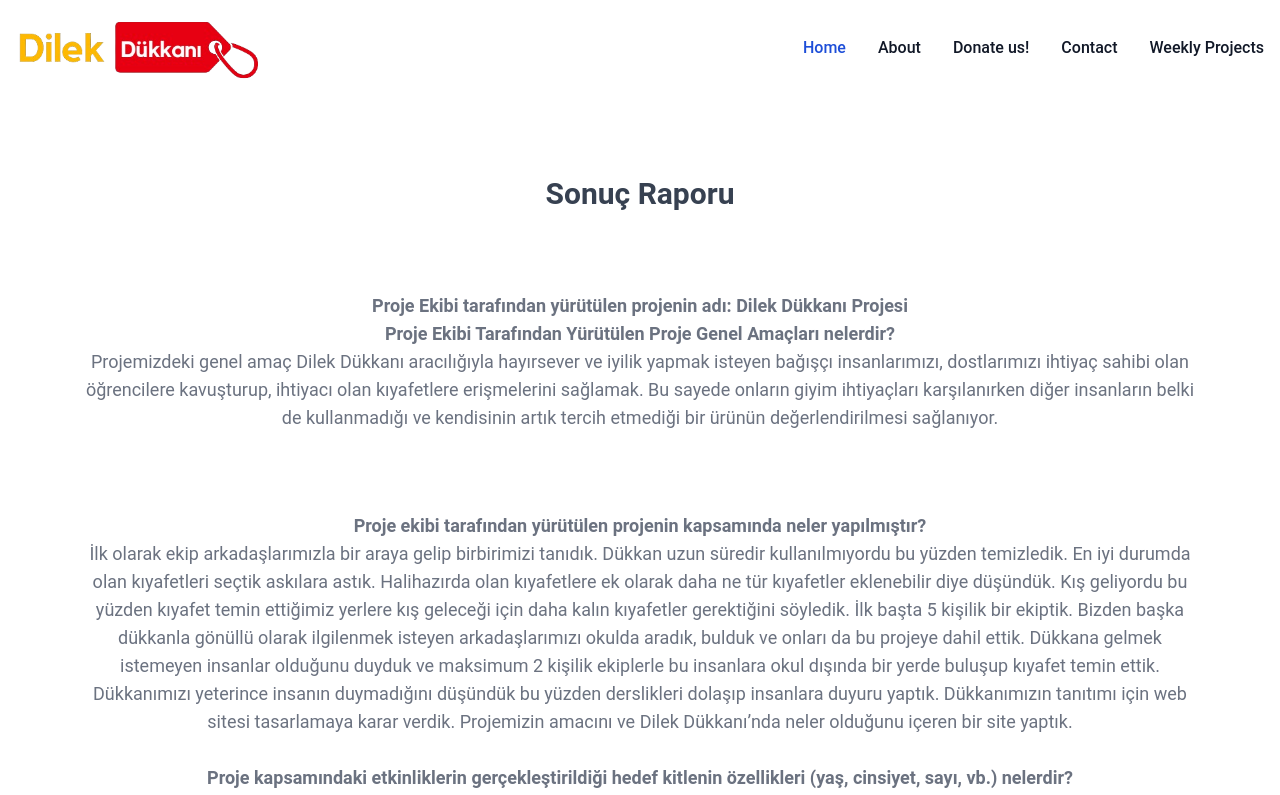
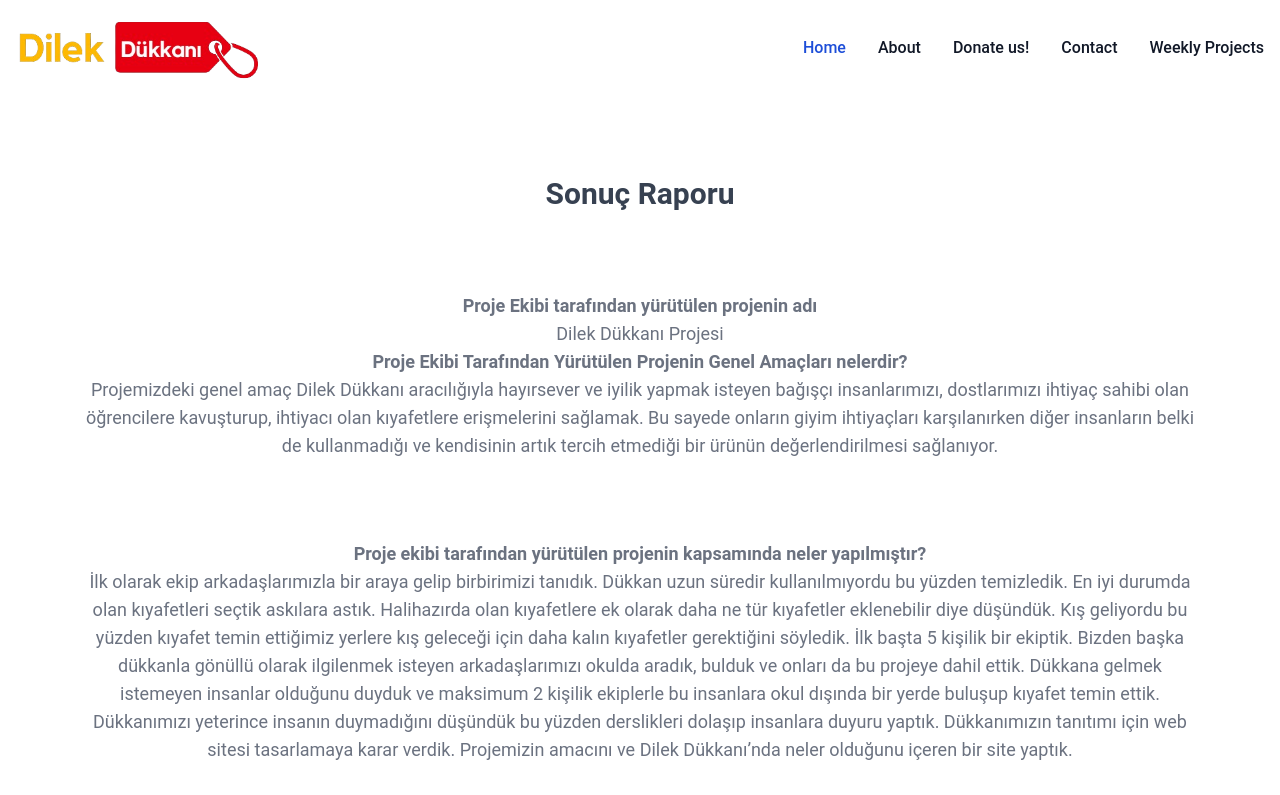
Before and after one commit to fatihdonmezdev/dilek-dukkani, a Next.js app: page /weeks/sonuc in a window 1280 px wide. Shown: the top 795 px of the page. Built offline with nearby package versions, Linux system fonts and the light colour scheme.

Commit message:
Finished

```diff
--- a/src/pages/weeks/sonuc/index.js
+++ b/src/pages/weeks/sonuc/index.js
@@ -7,11 +7,13 @@ const Sonuc = () => {
       <div className="flex justify-center gap-20 items-center flex-col text-center mt-20">
         <div className="text-3xl text-gray-700 font-bold">Sonuç Raporu</div>
         <div className="mx-20 text-lg text-gray-500">
+          <b>Proje Ekibi tarafından yürütülen projenin adı</b>
+          <br></br>
+          Dilek Dükkanı Projesi
+          <br></br>
           <b>
-            Proje Ekibi tarafından yürütülen projenin adı: Dilek Dükkanı Projesi
+            Proje Ekibi Tarafından Yürütülen Projenin Genel Amaçları nelerdir?
           </b>
-          <br></br>
-          <b>Proje Ekibi Tarafından Yürütülen Proje Genel Amaçları nelerdir?</b>
           <br></br>
           Projemizdeki genel amaç Dilek Dükkanı aracılığıyla hayırsever ve
           iyilik yapmak isteyen bağışçı insanlarımızı, dostlarımızı ihtiyaç
```
